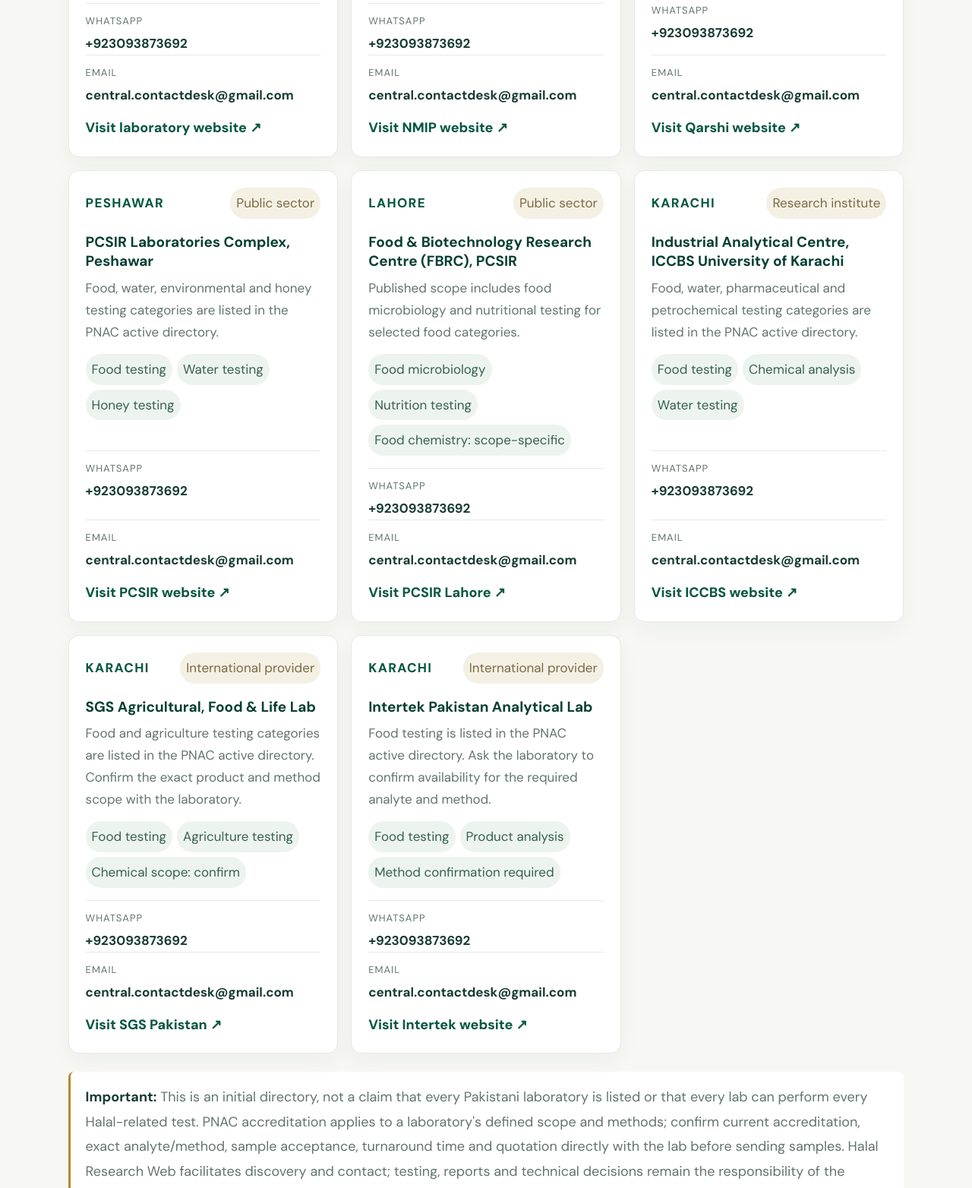
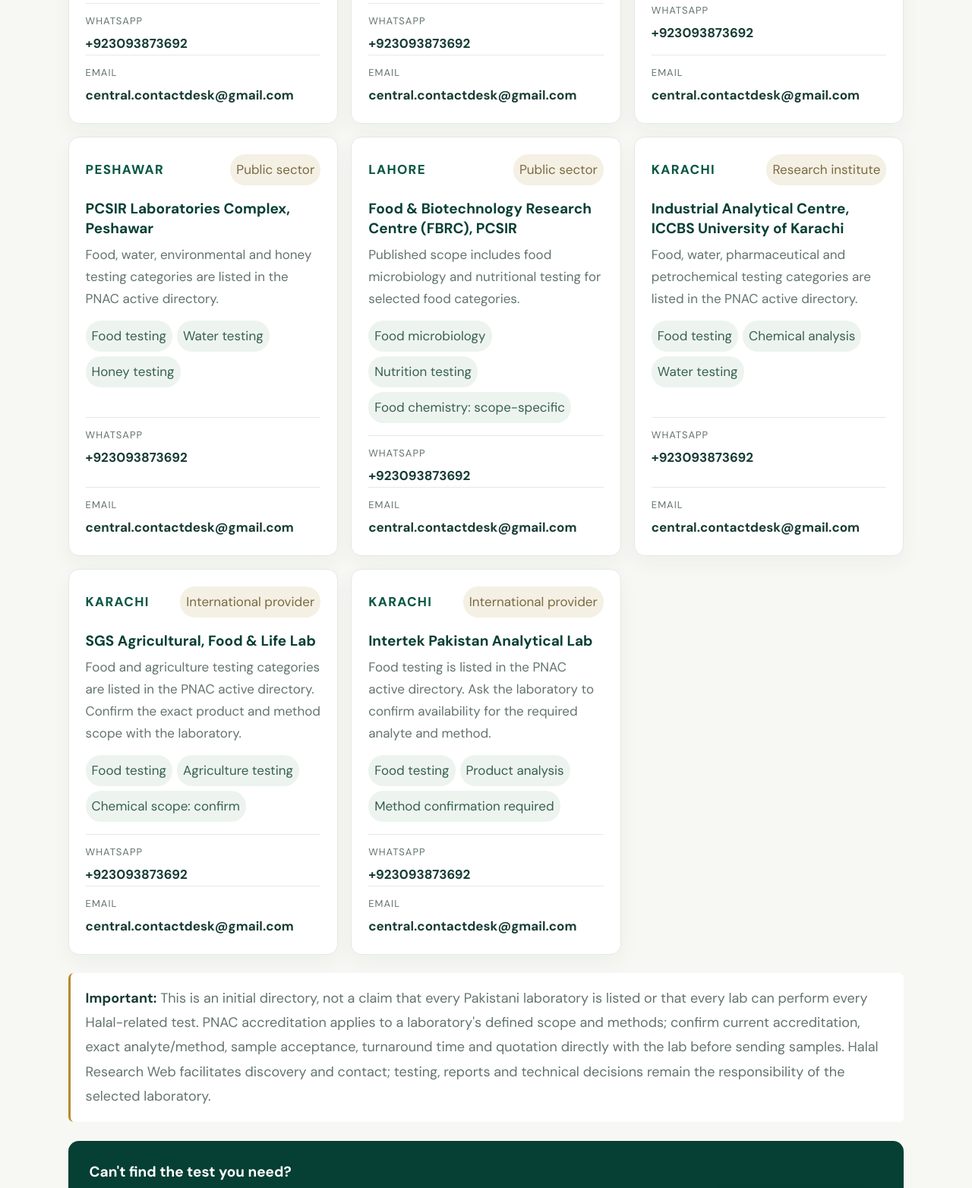
Before and after one commit to infoirihub/iri, a plain HTML site: page index.html in a window 1280 px wide. Shown: the part 4325-5889 px from the top of the page at 76% size. Drawn offline with nearby package versions, Linux system fonts and the light colour scheme.

Commit message:
Remove laboratory website links from lab cards; keep intro and Halal Research Web contacts

```diff
--- a/index.html
+++ b/index.html
@@ -81,14 +81,14 @@
   <div class="lab-results-meta"><span id="lab-result-count" aria-live="polite">Showing listed laboratories</span><a href="https://pnac.gov.pk/Accredited-Cabs-serve/Testing-and-Calibration-Laboratories/Active" target="_blank" rel="noopener">Check PNAC active laboratory directory ↗</a></div>
   <p class="lab-note"><strong>Featured laboratories:</strong> the 8 cards below are a featured selection. The full list of 24 laboratories is available in the <a href="#contact">inquiry form below</a>, where you can choose your preferred laboratory.</p>
   <div class="lab-grid" id="lab-grid">
-    <article class="lab-card" data-city="karachi" data-tests="food microbiology chemical water"><div class="lab-card-top"><span class="lab-city">KARACHI</span><span class="lab-type">Public sector</span></div><h3>PCSIR Laboratories Complex, Karachi</h3><p>Food, water, pharmaceutical and environmental testing services are listed in the PNAC laboratory directory.</p><div class="lab-tags"><span>Food testing</span><span>Water testing</span><span>Microbiology / chemical scope: confirm</span></div><div class="lab-contact"><small>WHATSAPP</small><b><a href="https://wa.me/923093873692" style="color:inherit;text-decoration:none">+923093873692</a></b></div><div class="lab-contact"><small>EMAIL</small><b><a href="mailto:central.contactdesk@gmail.com" style="color:inherit;text-decoration:none;overflow-wrap:anywhere">central.contactdesk@gmail.com</a></b></div><a class="lab-link" href="https://pcsir-khi.gov.pk/" target="_blank" rel="noopener">Visit laboratory website ↗</a></article>
-    <article class="lab-card" data-city="islamabad" data-tests="food microbiology chemical water"><div class="lab-card-top"><span class="lab-city">ISLAMABAD</span><span class="lab-type">Public sector</span></div><h3>National Metrology Institute of Pakistan (NMIP)</h3><p>Food, water and environmental testing are listed; NMIP also describes microbiological analysis services for food and water.</p><div class="lab-tags"><span>Food testing</span><span>Microbiology</span><span>Water testing</span></div><div class="lab-contact"><small>WHATSAPP</small><b><a href="https://wa.me/923093873692" style="color:inherit;text-decoration:none">+923093873692</a></b></div><div class="lab-contact"><small>EMAIL</small><b><a href="mailto:central.contactdesk@gmail.com" style="color:inherit;text-decoration:none;overflow-wrap:anywhere">central.contactdesk@gmail.com</a></b></div><a class="lab-link" href="https://nmip.gov.pk/" target="_blank" rel="noopener">Visit NMIP website ↗</a></article>
-    <article class="lab-card" data-city="haripur" data-tests="food chemical water"><div class="lab-card-top"><span class="lab-city">HARIPUR</span><span class="lab-type">Private sector</span></div><h3>Qarshi Research International (Pvt.) Ltd.</h3><p>Food, water, pharmaceutical and environmental testing categories appear in the PNAC active directory.</p><div class="lab-tags"><span>Food testing</span><span>Water testing</span><span>Pharmaceutical testing</span></div><div class="lab-contact"><small>WHATSAPP</small><b><a href="https://wa.me/923093873692" style="color:inherit;text-decoration:none">+923093873692</a></b></div><div class="lab-contact"><small>EMAIL</small><b><a href="mailto:central.contactdesk@gmail.com" style="color:inherit;text-decoration:none;overflow-wrap:anywhere">central.contactdesk@gmail.com</a></b></div><a class="lab-link" href="https://qarshi.com/" target="_blank" rel="noopener">Visit Qarshi website ↗</a></article>
-    <article class="lab-card" data-city="peshawar" data-tests="food microbiology water"><div class="lab-card-top"><span class="lab-city">PESHAWAR</span><span class="lab-type">Public sector</span></div><h3>PCSIR Laboratories Complex, Peshawar</h3><p>Food, water, environmental and honey testing categories are listed in the PNAC active directory.</p><div class="lab-tags"><span>Food testing</span><span>Water testing</span><span>Honey testing</span></div><div class="lab-contact"><small>WHATSAPP</small><b><a href="https://wa.me/923093873692" style="color:inherit;text-decoration:none">+923093873692</a></b></div><div class="lab-contact"><small>EMAIL</small><b><a href="mailto:central.contactdesk@gmail.com" style="color:inherit;text-decoration:none;overflow-wrap:anywhere">central.contactdesk@gmail.com</a></b></div><a class="lab-link" href="https://www.pcsir.gov.pk/" target="_blank" rel="noopener">Visit PCSIR website ↗</a></article>
-    <article class="lab-card" data-city="lahore" data-tests="food microbiology chemical"><div class="lab-card-top"><span class="lab-city">LAHORE</span><span class="lab-type">Public sector</span></div><h3>Food & Biotechnology Research Centre (FBRC), PCSIR</h3><p>Published scope includes food microbiology and nutritional testing for selected food categories.</p><div class="lab-tags"><span>Food microbiology</span><span>Nutrition testing</span><span>Food chemistry: scope-specific</span></div><div class="lab-contact"><small>WHATSAPP</small><b><a href="https://wa.me/923093873692" style="color:inherit;text-decoration:none">+923093873692</a></b></div><div class="lab-contact"><small>EMAIL</small><b><a href="mailto:central.contactdesk@gmail.com" style="color:inherit;text-decoration:none;overflow-wrap:anywhere">central.contactdesk@gmail.com</a></b></div><a class="lab-link" href="https://www.pcsir-lhr.gov.pk/" target="_blank" rel="noopener">Visit PCSIR Lahore ↗</a></article>
-    <article class="lab-card" data-city="karachi" data-tests="food chemical water"><div class="lab-card-top"><span class="lab-city">KARACHI</span><span class="lab-type">Research institute</span></div><h3>Industrial Analytical Centre, ICCBS University of Karachi</h3><p>Food, water, pharmaceutical and petrochemical testing categories are listed in the PNAC active directory.</p><div class="lab-tags"><span>Food testing</span><span>Chemical analysis</span><span>Water testing</span></div><div class="lab-contact"><small>WHATSAPP</small><b><a href="https://wa.me/923093873692" style="color:inherit;text-decoration:none">+923093873692</a></b></div><div class="lab-contact"><small>EMAIL</small><b><a href="mailto:central.contactdesk@gmail.com" style="color:inherit;text-decoration:none;overflow-wrap:anywhere">central.contactdesk@gmail.com</a></b></div><a class="lab-link" href="https://www.iccs.edu/" target="_blank" rel="noopener">Visit ICCBS website ↗</a></article>
-    <article class="lab-card" data-city="karachi" data-tests="food chemical agriculture"><div class="lab-card-top"><span class="lab-city">KARACHI</span><span class="lab-type">International provider</span></div><h3>SGS Agricultural, Food & Life Lab</h3><p>Food and agriculture testing categories are listed in the PNAC active directory. Confirm the exact product and method scope with the laboratory.</p><div class="lab-tags"><span>Food testing</span><span>Agriculture testing</span><span>Chemical scope: confirm</span></div><div class="lab-contact"><small>WHATSAPP</small><b><a href="https://wa.me/923093873692" style="color:inherit;text-decoration:none">+923093873692</a></b></div><div class="lab-contact"><small>EMAIL</small><b><a href="mailto:central.contactdesk@gmail.com" style="color:inherit;text-decoration:none;overflow-wrap:anywhere">central.contactdesk@gmail.com</a></b></div><a class="lab-link" href="https://www.sgs.com/en-pk" target="_blank" rel="noopener">Visit SGS Pakistan ↗</a></article>
-    <article class="lab-card" data-city="karachi" data-tests="food chemical"><div class="lab-card-top"><span class="lab-city">KARACHI</span><span class="lab-type">International provider</span></div><h3>Intertek Pakistan Analytical Lab</h3><p>Food testing is listed in the PNAC active directory. Ask the laboratory to confirm availability for the required analyte and method.</p><div class="lab-tags"><span>Food testing</span><span>Product analysis</span><span>Method confirmation required</span></div><div class="lab-contact"><small>WHATSAPP</small><b><a href="https://wa.me/923093873692" style="color:inherit;text-decoration:none">+923093873692</a></b></div><div class="lab-contact"><small>EMAIL</small><b><a href="mailto:central.contactdesk@gmail.com" style="color:inherit;text-decoration:none;overflow-wrap:anywhere">central.contactdesk@gmail.com</a></b></div><a class="lab-link" href="https://www.intertek.com/" target="_blank" rel="noopener">Visit Intertek website ↗</a></article>
+    <article class="lab-card" data-city="karachi" data-tests="food microbiology chemical water"><div class="lab-card-top"><span class="lab-city">KARACHI</span><span class="lab-type">Public sector</span></div><h3>PCSIR Laboratories Complex, Karachi</h3><p>Food, water, pharmaceutical and environmental testing services are listed in the PNAC laboratory directory.</p><div class="lab-tags"><span>Food testing</span><span>Water testing</span><span>Microbiology / chemical scope: confirm</span></div><div class="lab-contact"><small>WHATSAPP</small><b><a href="https://wa.me/923093873692" style="color:inherit;text-decoration:none">+923093873692</a></b></div><div class="lab-contact"><small>EMAIL</small><b><a href="mailto:central.contactdesk@gmail.com" style="color:inherit;text-decoration:none;overflow-wrap:anywhere">central.contactdesk@gmail.com</a></b></div></article>
+    <article class="lab-card" data-city="islamabad" data-tests="food microbiology chemical water"><div class="lab-card-top"><span class="lab-city">ISLAMABAD</span><span class="lab-type">Public sector</span></div><h3>National Metrology Institute of Pakistan (NMIP)</h3><p>Food, water and environmental testing are listed; NMIP also describes microbiological analysis services for food and water.</p><div class="lab-tags"><span>Food testing</span><span>Microbiology</span><span>Water testing</span></div><div class="lab-contact"><small>WHATSAPP</small><b><a href="https://wa.me/923093873692" style="color:inherit;text-decoration:none">+923093873692</a></b></div><div class="lab-contact"><small>EMAIL</small><b><a href="mailto:central.contactdesk@gmail.com" style="color:inherit;text-decoration:none;overflow-wrap:anywhere">central.contactdesk@gmail.com</a></b></div></article>
+    <article class="lab-card" data-city="haripur" data-tests="food chemical water"><div class="lab-card-top"><span class="lab-city">HARIPUR</span><span class="lab-type">Private sector</span></div><h3>Qarshi Research International (Pvt.) Ltd.</h3><p>Food, water, pharmaceutical and environmental testing categories appear in the PNAC active directory.</p><div class="lab-tags"><span>Food testing</span><span>Water testing</span><span>Pharmaceutical testing</span></div><div class="lab-contact"><small>WHATSAPP</small><b><a href="https://wa.me/923093873692" style="color:inherit;text-decoration:none">+923093873692</a></b></div><div class="lab-contact"><small>EMAIL</small><b><a href="mailto:central.contactdesk@gmail.com" style="color:inherit;text-decoration:none;overflow-wrap:anywhere">central.contactdesk@gmail.com</a></b></div></article>
+    <article class="lab-card" data-city="peshawar" data-tests="food microbiology water"><div class="lab-card-top"><span class="lab-city">PESHAWAR</span><span class="lab-type">Public sector</span></div><h3>PCSIR Laboratories Complex, Peshawar</h3><p>Food, water, environmental and honey testing categories are listed in the PNAC active directory.</p><div class="lab-tags"><span>Food testing</span><span>Water testing</span><span>Honey testing</span></div><div class="lab-contact"><small>WHATSAPP</small><b><a href="https://wa.me/923093873692" style="color:inherit;text-decoration:none">+923093873692</a></b></div><div class="lab-contact"><small>EMAIL</small><b><a href="mailto:central.contactdesk@gmail.com" style="color:inherit;text-decoration:none;overflow-wrap:anywhere">central.contactdesk@gmail.com</a></b></div></article>
+    <article class="lab-card" data-city="lahore" data-tests="food microbiology chemical"><div class="lab-card-top"><span class="lab-city">LAHORE</span><span class="lab-type">Public sector</span></div><h3>Food & Biotechnology Research Centre (FBRC), PCSIR</h3><p>Published scope includes food microbiology and nutritional testing for selected food categories.</p><div class="lab-tags"><span>Food microbiology</span><span>Nutrition testing</span><span>Food chemistry: scope-specific</span></div><div class="lab-contact"><small>WHATSAPP</small><b><a href="https://wa.me/923093873692" style="color:inherit;text-decoration:none">+923093873692</a></b></div><div class="lab-contact"><small>EMAIL</small><b><a href="mailto:central.contactdesk@gmail.com" style="color:inherit;text-decoration:none;overflow-wrap:anywhere">central.contactdesk@gmail.com</a></b></div></article>
+    <article class="lab-card" data-city="karachi" data-tests="food chemical water"><div class="lab-card-top"><span class="lab-city">KARACHI</span><span class="lab-type">Research institute</span></div><h3>Industrial Analytical Centre, ICCBS University of Karachi</h3><p>Food, water, pharmaceutical and petrochemical testing categories are listed in the PNAC active directory.</p><div class="lab-tags"><span>Food testing</span><span>Chemical analysis</span><span>Water testing</span></div><div class="lab-contact"><small>WHATSAPP</small><b><a href="https://wa.me/923093873692" style="color:inherit;text-decoration:none">+923093873692</a></b></div><div class="lab-contact"><small>EMAIL</small><b><a href="mailto:central.contactdesk@gmail.com" style="color:inherit;text-decoration:none;overflow-wrap:anywhere">central.contactdesk@gmail.com</a></b></div></article>
+    <article class="lab-card" data-city="karachi" data-tests="food chemical agriculture"><div class="lab-card-top"><span class="lab-city">KARACHI</span><span class="lab-type">International provider</span></div><h3>SGS Agricultural, Food & Life Lab</h3><p>Food and agriculture testing categories are listed in the PNAC active directory. Confirm the exact product and method scope with the laboratory.</p><div class="lab-tags"><span>Food testing</span><span>Agriculture testing</span><span>Chemical scope: confirm</span></div><div class="lab-contact"><small>WHATSAPP</small><b><a href="https://wa.me/923093873692" style="color:inherit;text-decoration:none">+923093873692</a></b></div><div class="lab-contact"><small>EMAIL</small><b><a href="mailto:central.contactdesk@gmail.com" style="color:inherit;text-decoration:none;overflow-wrap:anywhere">central.contactdesk@gmail.com</a></b></div></article>
+    <article class="lab-card" data-city="karachi" data-tests="food chemical"><div class="lab-card-top"><span class="lab-city">KARACHI</span><span class="lab-type">International provider</span></div><h3>Intertek Pakistan Analytical Lab</h3><p>Food testing is listed in the PNAC active directory. Ask the laboratory to confirm availability for the required analyte and method.</p><div class="lab-tags"><span>Food testing</span><span>Product analysis</span><span>Method confirmation required</span></div><div class="lab-contact"><small>WHATSAPP</small><b><a href="https://wa.me/923093873692" style="color:inherit;text-decoration:none">+923093873692</a></b></div><div class="lab-contact"><small>EMAIL</small><b><a href="mailto:central.contactdesk@gmail.com" style="color:inherit;text-decoration:none;overflow-wrap:anywhere">central.contactdesk@gmail.com</a></b></div></article>
   </div>
   <div class="lab-empty" id="lab-empty" hidden>No listed laboratory matches these filters. Try another city or testing area, or send us your testing requirement.</div>
   <div class="lab-note"><strong>Important:</strong> This is an initial directory, not a claim that every Pakistani laboratory is listed or that every lab can perform every Halal-related test. PNAC accreditation applies to a laboratory's defined scope and methods; confirm current accreditation, exact analyte/method, sample acceptance, turnaround time and quotation directly with the lab before sending samples. Halal Research Web facilitates discovery and contact; testing, reports and technical decisions remain the responsibility of the selected laboratory.</div>
```
Also changed, not shown: platform.html (+1 -1 lines).
